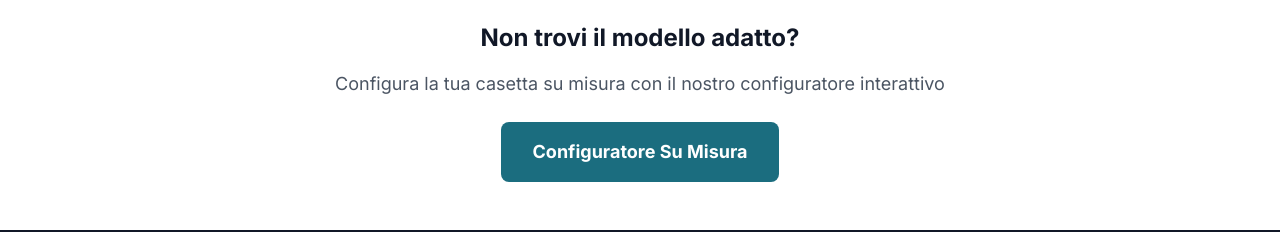
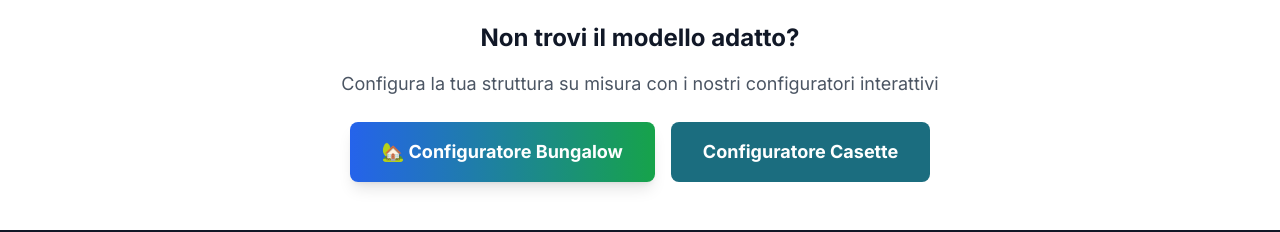
Before and after one commit to lucamartello73/configuratorebungalow-v2, a Next.js app: page / in a window 1280 px wide. Shown: the part 1505-1737 px from the top of the page. Built offline with nearby package versions, Linux system fonts and the light colour scheme.

Commit message:
feat: Aggiungi link Configuratore Bungalow alla homepage
- Aggiunto bottone prominente con gradient blu-verde
- Link diretto a /bungalow dalla home
- Documentazione completa in CONFIGURATORE_BUNGALOW_README.md

```diff
--- a/app/page.tsx
+++ b/app/page.tsx
@@ -151,13 +151,20 @@ export default function Home() {
             Non trovi il modello adatto?
           </h3>
           <p className="text-lg text-gray-600 mb-6">
-            Configura la tua casetta su misura con il nostro configuratore interattivo
+            Configura la tua struttura su misura con i nostri configuratori interattivi
           </p>
-          <Link href="/configura">
-            <button className="bg-[#1b6d7f] hover:bg-[#155a6a] text-white font-bold py-4 px-8 rounded-lg text-lg transition-colors duration-200">
-              Configuratore Su Misura
-            </button>
-          </Link>
+          <div className="flex flex-col sm:flex-row gap-4 justify-center">
+            <Link href="/bungalow">
+              <button className="bg-gradient-to-r from-blue-600 to-green-600 hover:from-blue-700 hover:to-green-700 text-white font-bold py-4 px-8 rounded-lg text-lg transition-all duration-200 shadow-lg hover:shadow-xl">
+                🏡 Configuratore Bungalow
+              </button>
+            </Link>
+            <Link href="/configura">
+              <button className="bg-[#1b6d7f] hover:bg-[#155a6a] text-white font-bold py-4 px-8 rounded-lg text-lg transition-colors duration-200">
+                Configuratore Casette
+              </button>
+            </Link>
+          </div>
         </div>
       </section>
 
```
Also changed, not shown: 1 other file (tests, documents, lock files or other folders).
